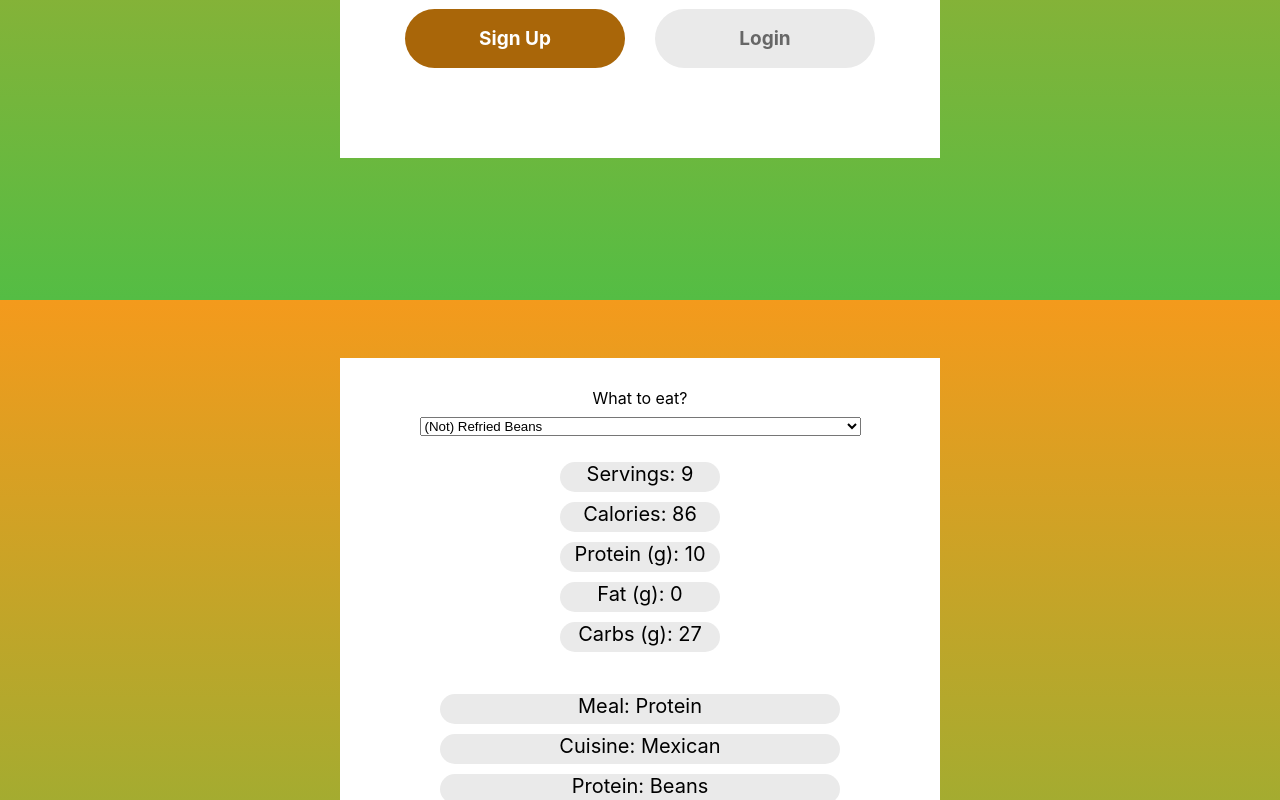
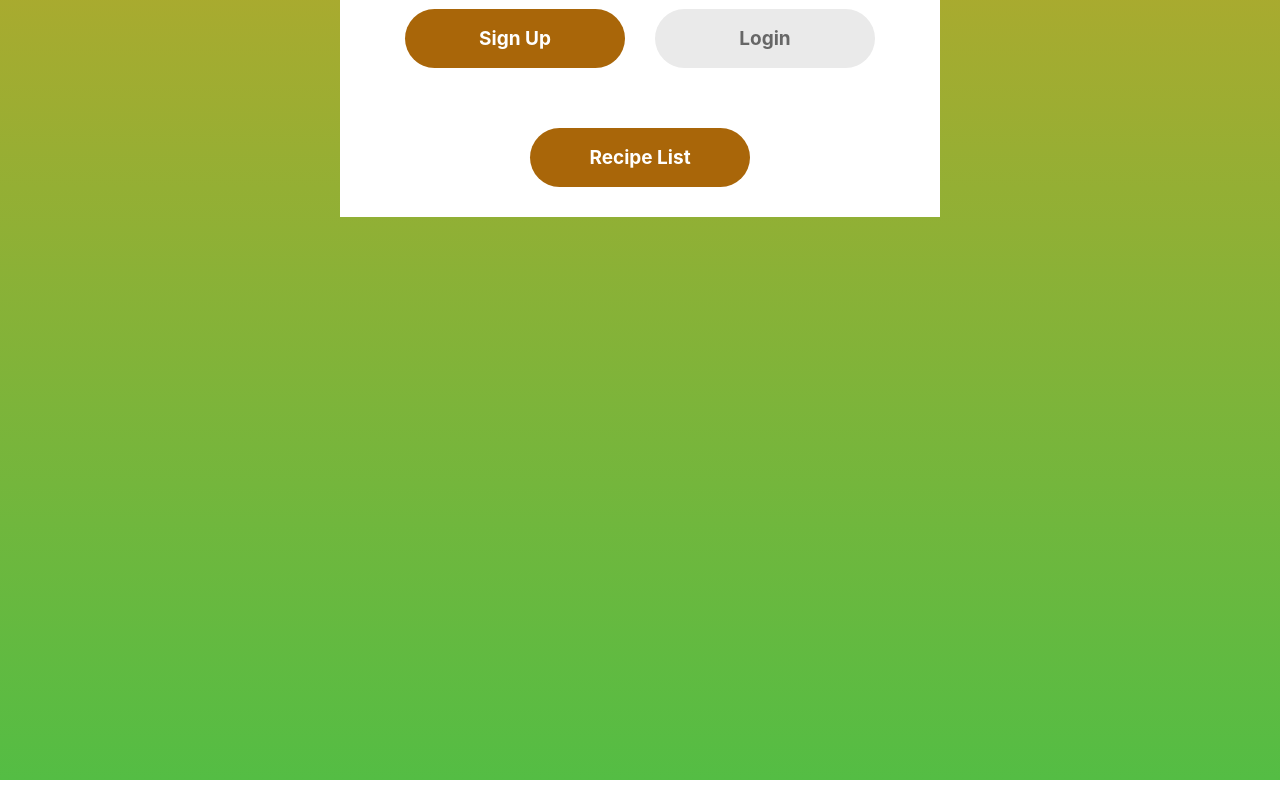
Before and after one commit to MealMentors/MealMentor, a React (Create React App) app: page / in a window 1280 px wide. Shown: the part 700-1500 px from the top of the page. Built offline with nearby package versions, Linux system fonts and the light colour scheme.

Commit message:
Added UI Support for Recipe List
Added Recipe List to the signup/login page until more pages are constructed, and added more CSS support for it to be easily integrated onto another page later on

```diff
--- a/src/App.js
+++ b/src/App.js
@@ -7,7 +7,6 @@ function App() {
   return (
     <div>
       <LoginSignup/>
-      <FoodSelection/>
     </div>
   );
 }
--- a/src/Components/LoginSignup/LoginSignup.css
+++ b/src/Components/LoginSignup/LoginSignup.css
@@ -79,6 +79,12 @@
     margin: 60px auto;
 }
 
+.recipe-container{
+    display: flex;
+    gap: 30px;
+    margin: 0px auto;
+}
+
 .submit{
     display: flex;
     justify-content: center;
@@ -86,7 +92,7 @@
     width: 220px;
     height: 59px;
     color: #fff;
-    background: #a96609;
+    background: #96609;
     border-radius: 50px;
     font-size: 19px;
     font-weight: 700;
--- a/src/Components/LoginSignup/LoginSignup.jsx
+++ b/src/Components/LoginSignup/LoginSignup.jsx
@@ -1,4 +1,5 @@
 import React, { useState } from "react";
+import FoodSelection from '../RecipeSelection/RecipeDictionary.js'
 import './LoginSignup.css'
 
 import user_icon from '../Assets/person.png'
@@ -14,6 +15,7 @@ const LoginSignup = () => {
                 <div className="text">{action}</div>
                 <div className="underline"></div>
             </div>
+            {action==="Recipe List"?<FoodSelection/>:
             <div className="inputs">
                 {action==="Login"?<div></div>:<div className="input">
                     <img src={user_icon} alt="" />
@@ -28,11 +30,14 @@ const LoginSignup = () => {
                     <img src={password_icon} alt="" />
                     <input type="password" placeholder="Password"/>
                 </div>
-            </div>
+            </div>}
             {action==="Sign Up"?<div></div>:<div className="forgot-password">Forgot Password? <span>Click Here!</span></div>}
             <div className="submit-container">
                 <div className={action==="Login"?"submit gray":"submit"} onClick={()=>{setAction("Sign Up")}}>Sign Up</div>
-                <div className={action==="Sign Up"?"submit gray":"submit"} onClick={()=>{setAction("Login")}}>Login</div>
+                <div className={action === "Sign Up" ? "submit gray" : "submit"} onClick={() => { setAction("Login") }}>Login</div>
+            </div>
+            <div className="recipe-container">
+                <div className={action === "Recipe List" ? "submit gray" : "submit"} onClick={() => { setAction("Recipe List") }}>Recipe List</div>
             </div>
         </div>
     )
--- a/src/Components/RecipeSelection/RecipeDictionary.js
+++ b/src/Components/RecipeSelection/RecipeDictionary.js
@@ -302,9 +302,9 @@ export default function FoodSelection() {
         setValue(event.target.value);
     }
     return (
-        <div className = "container">
+        <div>
             <label className= "header">
-                What to eat?
+                Recipe Selection:
                 <select value={value} onChange={handleChange}>
                     <option value="(Not) Refried Beans">(Not) Refried Beans</option>
                     <option value="Almost Boston Market Creamed Spinach">Almost Boston Market Creamed Spinach</option>
--- a/src/index.css
+++ b/src/index.css
@@ -5,7 +5,7 @@ body {
     sans-serif;
   -webkit-font-smoothing: antialiased;
   -moz-osx-font-smoothing: grayscale;
-  height: 100vh;
+  height: 160vh;
   background: linear-gradient(#f49a1c, #54bd44);
 }
 
```
